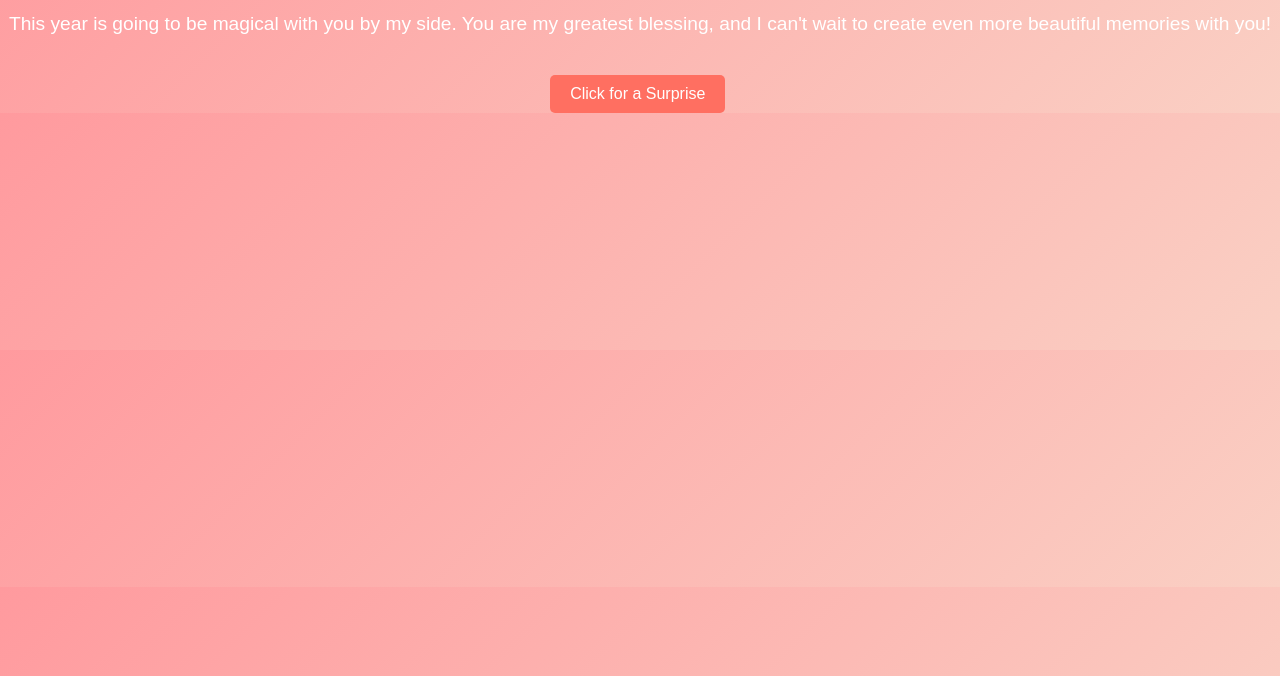
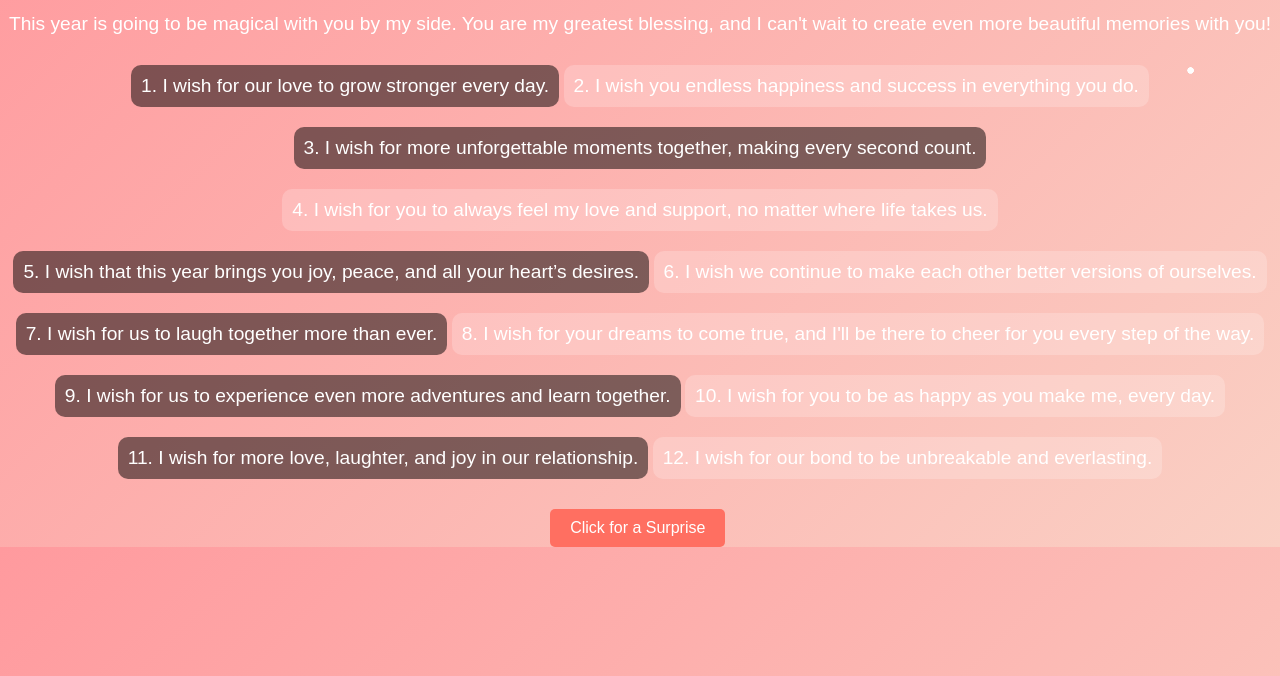
Before and after one commit to Nitzsource/New-Year, a plain HTML site: page index.html in a window 1280 px wide. Shown: the part 124-800 px from the top of the page. Drawn offline with Linux system fonts and the light colour scheme.

Commit message:
Update index.html

```diff
--- a/index.html
+++ b/index.html
@@ -3,7 +3,7 @@
 <head>
     <meta charset="UTF-8">
     <meta name="viewport" content="width=device-width, initial-scale=1.0">
-    <title>Happy New Year!</title>
+    <title>Happy New Year, My Love!</title>
     <style>
         body {
             font-family: 'Arial', sans-serif;
@@ -45,11 +45,41 @@
             left: 0;
             z-index: -1;
         }
+        .wish {
+            font-size: 1.2rem;
+            color: #fff;
+            margin: 10px 0;
+            padding: 10px;
+            background: rgba(0, 0, 0, 0.5);
+            border-radius: 10px;
+            display: inline-block;
+            margin-top: 10px;
+        }
+        .wish:nth-child(even) {
+            background: rgba(255, 255, 255, 0.2);
+        }
     </style>
 </head>
 <body>
     <h1>Happy New Year, My Love!</h1>
     <p>This year is going to be magical with you by my side. You are my greatest blessing, and I can't wait to create even more beautiful memories with you!</p>
+
+    <!-- Displaying the 12 Wishes -->
+    <div id="wishes">
+        <div class="wish">1. I wish for our love to grow stronger every day.</div>
+        <div class="wish">2. I wish you endless happiness and success in everything you do.</div>
+        <div class="wish">3. I wish for more unforgettable moments together, making every second count.</div>
+        <div class="wish">4. I wish for you to always feel my love and support, no matter where life takes us.</div>
+        <div class="wish">5. I wish that this year brings you joy, peace, and all your heart’s desires.</div>
+        <div class="wish">6. I wish we continue to make each other better versions of ourselves.</div>
+        <div class="wish">7. I wish for us to laugh together more than ever.</div>
+        <div class="wish">8. I wish for your dreams to come true, and I'll be there to cheer for you every step of the way.</div>
+        <div class="wish">9. I wish for us to experience even more adventures and learn together.</div>
+        <div class="wish">10. I wish for you to be as happy as you make me, every day.</div>
+        <div class="wish">11. I wish for more love, laughter, and joy in our relationship.</div>
+        <div class="wish">12. I wish for our bond to be unbreakable and everlasting.</div>
+    </div>
+
     <button id="surpriseButton">Click for a Surprise</button>
 
     <!-- Fireworks Animation -->
@@ -57,6 +87,7 @@
 
     <!-- YouTube Music Embed -->
     <iframe
+        id="musicPlayer"
         width="0"
         height="0"
         src="https://www.youtube.com/embed/2Vv-BfVoq4g?autoplay=1&loop=1&playlist=2Vv-BfVoq4g"
@@ -102,7 +133,7 @@
                 firework.forEach((particle) => {
                     ctx.beginPath();
                     ctx.arc(particle.x, particle.y, particle.size, 0, Math.PI * 2);
-                    ctx.fillStyle = rgba(255, 255, 255, ${particle.opacity});
+                    ctx.fillStyle = `rgba(255, 255, 255, ${particle.opacity})`;
                     ctx.fill();
                     particle.x += particle.dx;
                     particle.y += particle.dy;
@@ -114,7 +145,7 @@
         }
         drawFireworks();
 
-        // Ensure the surprise button works
+        // Surprise Button functionality
         document.getElementById("surpriseButton").addEventListener("click", function() {
             alert("You are the best thing that's ever happened to me! Happy New Year!");
         });
```
